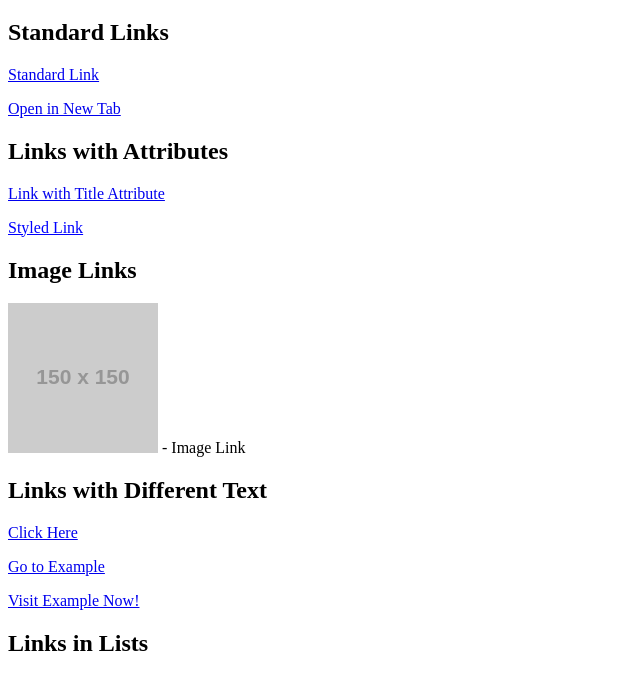
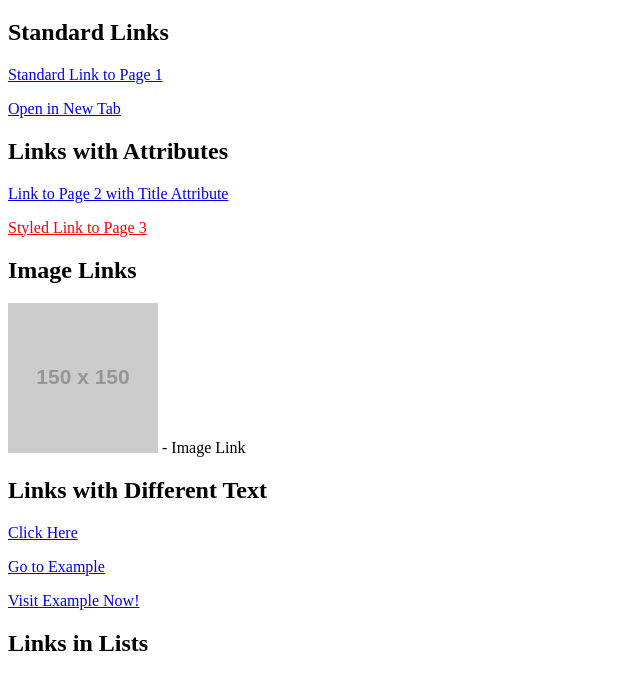
Before and after one commit to meqzoi/victim, a plain HTML site: page index.html in a window 1280 px wide. Shown: the part 61-735 px from the top of the page, without its empty margins (0-641 px from the left). Drawn offline with Linux system fonts and the light colour scheme; placeholder pictures from the web are drawn by us.

Commit message:
Update index.html

```diff
--- a/index.html
+++ b/index.html
@@ -10,12 +10,12 @@
     <h1>Various Types of Links to pages/links.html</h1>
 
     <h2>Standard Links</h2>
-    <p><a href="pages/links.html">Standard Link</a></p>
+    <p><a href="pages/1.html">Standard Link to Page 1</a></p>
     <p><a href="pages/links.html" target="_blank">Open in New Tab</a></p>
 
     <h2>Links with Attributes</h2>
-    <p><a href="pages/links.html" title="Visit Example">Link with Title Attribute</a></p>
-    <p><a href="pages/links.html" style="color: blue;">Styled Link</a></p>
+    <p><a href="pages/2.html" title="Visit Example">Link to Page 2 with Title Attribute</a></p>
+    <p><a href="pages/3.html" style="color: red;">Styled Link to Page 3</a></p>
 
     <h2>Image Links</h2>
     <p><a href="pages/links.html"><img src="https://via.placeholder.com/150" alt="Placeholder Image" /></a> - Image Link</p>
```
